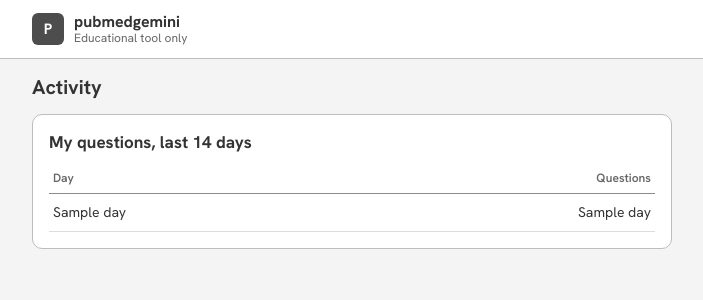
After one commit to manjunathhari/pubmedgemini, a FastAPI app: template src/pubmedgemini/templates/activity.html in a window 1280 px wide. The commit adds this page. Shown: the top 300 px of the page, without its empty margins (288-991 px from the left). Run offline with FastAPI, Linux system fonts and the light colour scheme; the template is opened without the code that fills it: most values are stand-ins (such as "Sample title", 1, 10 or a date in 2020); parts of the project's set-up code (start-up, migrations or seed data) failed here and were passed over; some libraries are stand-ins or nearby versions.

Commit message:
feat: Library and Activity pages, and the menu
Existing tests edited only where the list of questions moved from home to Library
(test_ask_page, test_logging) and for the new nav element (test_search_page).

Co-Authored-By: Claude Sonnet 5.5 <noreply@anthropic.com>
Claude-Session: https://claude.ai/code/session_013wyt4rjDYS9LRHFXjuBzGb

```diff
--- a/src/pubmedgemini/runs.py
+++ b/src/pubmedgemini/runs.py
@@ -20,7 +20,7 @@ import logging
 import uuid
 from collections.abc import Sequence
 from dataclasses import dataclass
-from datetime import datetime
+from datetime import date, datetime, timedelta, timezone
 from uuid import UUID
 
 import psycopg
@@ -36,6 +36,9 @@ from pubmedgemini.researcher.studylist import Validated
 log = logging.getLogger("pubmedgemini.runs")
 
 MAX_STEP_LINE = 160  # agent/mod.rs MAX_STEP_LINE
+
+# India has no daylight saving: a fixed +05:30 offset is Asia/Kolkata, with no tz database needed.
+IST = timezone(timedelta(hours=5, minutes=30))
 
 NO_EVIDENCE = "No relevant evidence found."
 STOPPED_NO_ANSWER = (
@@ -399,3 +402,26 @@ def list_runs(pool: ConnectionPool, user_id: int, limit: int = 20) -> list[RunRo
             (user_id, limit),
         ).fetchall()
     return [RunRow(i, q, t, s) for i, q, t, s in rows]
+
+
+def daily_question_counts(
+    pool: ConnectionPool, user_id: int, now: datetime, days: int = 14
+) -> list[tuple[date, int]]:
+    """How many questions the user asked on each of the last `days` India-time days, newest
+    first, ending on the India day of `now` (an aware time), zeros included. A question counts
+    on the India day its run row was created, whatever its status. The days are cut in Python
+    from the rows in the window, so the result does not depend on the session's time zone."""
+    today = now.astimezone(IST).date()
+    first = today - timedelta(days=days - 1)
+    start = datetime(first.year, first.month, first.day, tzinfo=IST)
+    end = datetime(today.year, today.month, today.day, tzinfo=IST) + timedelta(days=1)
+    with pool.connection() as conn:
+        rows = conn.execute(
+            "SELECT created_at FROM runs WHERE user_id = %s AND created_at >= %s "
+            "AND created_at < %s",
+            (user_id, start, end),
+        ).fetchall()
+    counts = {today - timedelta(days=i): 0 for i in range(days)}
+    for (created_at,) in rows:
+        counts[created_at.astimezone(IST).date()] += 1
+    return list(counts.items())
--- a/src/pubmedgemini/static/app.css
+++ b/src/pubmedgemini/static/app.css
@@ -53,6 +53,31 @@ body {
 .site-name { font-weight: 700; font-size: 16px; line-height: 1.2; }
 .site-note { font-size: 12px; color: #666666; line-height: 1.2; }
 
+/* menu: a row of equal items under the header, the current one bold and underlined */
+.site-header nav {
+  max-width: 42rem;
+  margin: 0 auto;
+  padding: 0 8px;
+  min-height: 44px; /* the links stretch to the row's height */
+  display: flex;
+}
+.site-header nav a {
+  flex: 1;
+  display: flex;
+  align-items: center;
+  justify-content: center;
+  color: #666666;
+  text-decoration: none;
+  font-weight: 500;
+  font-size: 14px;
+}
+.site-header nav a:hover { color: #333333; }
+.site-header nav a.current {
+  color: #333333;
+  font-weight: 700;
+  box-shadow: inset 0 -2px 0 #4D4D4D;
+}
+
 /* page */
 main {
   max-width: 42rem;
@@ -100,7 +125,22 @@ article { display: flex; flex-direction: column; gap: 8px; min-width: 0; }
 .muted { color: #666666; }
 .item p + p { margin-top: 0; }
 .item { border-top: 1px solid #DDDDDD; padding-top: 10px; }
-.card > h2 + .item { border-top: 0; padding-top: 0; }
+.card > h2 + .item, .card > .item:first-child { border-top: 0; padding-top: 0; }
+
+/* the Activity table; it scrolls inside its card if it is ever too wide */
+.table-scroll { overflow-x: auto; }
+table { width: 100%; border-collapse: collapse; font-size: 14px; }
+th {
+  text-align: left;
+  font-family: "Hanken Grotesk", system-ui, sans-serif;
+  font-size: 12px;
+  font-weight: 600;
+  color: #666666;
+  padding: 6px 4px;
+  border-bottom: 1px solid #8C8C8C;
+}
+td { padding: 8px 4px; border-bottom: 1px solid #DDDDDD; }
+th.num, td.num { text-align: right; }
 
 /* inputs */
 label { font-weight: 600; }
--- /dev/null
+++ b/src/pubmedgemini/templates/activity.html
@@ -0,0 +1,17 @@
+{% extends "base.html" %}
+{% block content %}
+<h1>Activity</h1>
+<section class="card">
+<h2>My questions, last 14 days</h2>
+<div class="table-scroll">
+<table>
+<thead><tr><th>Day</th><th class="num">Questions</th></tr></thead>
+<tbody>
+{% for day, n in days %}
+<tr><td>{{ day }}</td><td class="num">{{ n }}</td></tr>
+{% endfor %}
+</tbody>
+</table>
+</div>
+</section>
+{% endblock %}
--- a/src/pubmedgemini/templates/base.html
+++ b/src/pubmedgemini/templates/base.html
@@ -11,7 +11,15 @@
 <header class="site-header"><div class="site-header-inner">
 <div class="tile" aria-hidden="true">P</div>
 <div><div class="site-name">pubmedgemini</div><div class="site-note">Educational tool only</div></div>
-</div></header>
+</div>
+{% if nav %}
+<nav aria-label="Main">
+<a href="/"{% if nav == "ask" %} class="current" aria-current="page"{% endif %}>Ask</a>
+<a href="/library"{% if nav == "library" %} class="current" aria-current="page"{% endif %}>Library</a>
+<a href="/activity"{% if nav == "activity" %} class="current" aria-current="page"{% endif %}>Activity</a>
+</nav>
+{% endif %}
+</header>
 <main>
 {% block content %}{% endblock %}
 </main>
--- a/src/pubmedgemini/web.py
+++ b/src/pubmedgemini/web.py
@@ -3,6 +3,7 @@ import re
 import uuid
 from collections.abc import Mapping
 from dataclasses import dataclass
+from datetime import UTC, date, datetime
 from pathlib import Path
 from typing import Annotated
 from urllib.parse import urlsplit
@@ -22,6 +23,7 @@ from pubmedgemini.runs import (
     RunView,
     SelectedView,
     create_run,
+    daily_question_counts,
     end_message,
     finish_run,
     get_run,
@@ -79,6 +81,8 @@ KIND_MESSAGES = {
 STATUS_WORDS = {"queued": "Waiting", "running": "Running", "done": "Done", "partial": "Partial",
                 "failed": "Failed", "stopped": "Stopped"}
 LISTED_QUESTION_CHARS = 120
+LIBRARY_LIMIT = 50
+ACTIVITY_DAYS = 14
 # A run id in a URL: the canonical lower-case form only, so one run has one address.
 RUN_ID = re.compile(r"[0-9a-f]{8}-[0-9a-f]{4}-[0-9a-f]{4}-[0-9a-f]{4}-[0-9a-f]{12}")
 
@@ -167,16 +171,12 @@ def _home(request: Request, user: User, status_code: int = 200, *, question: str
     state = request.app.state
     settings = state.settings
     enabled = state.gemini_caller is not None
-    context = {"email": user.email, "ask_enabled": enabled, "question": question,
+    context = {"email": user.email, "nav": "ask", "ask_enabled": enabled, "question": question,
                "ask_message": ask_message, "ask_found": ask_found, "ask_link": ask_link}
     if enabled:
         left = runs_left(state.pool, settings.gemini_model, settings.gemini_rpd)
         context["runs_left"] = left
         context["reset_time"] = reset_time_ist(state.pool) if left < 1 else None
-    context["runs"] = [
-        ListedRun(r.id, _shorten(r.question), r.created_ist, STATUS_WORDS.get(r.status, r.status))
-        for r in list_runs(state.pool, user.id)
-    ]
     return templates.TemplateResponse(request, "home.html", context, status_code=status_code)
 
 
@@ -189,6 +189,30 @@ def _shorten(question: str) -> str:
 @router.get("/", response_class=HTMLResponse, dependencies=[Depends(require_ready)])
 def home(request: Request, user: Annotated[User, Depends(current_user)]):
     return _home(request, user)
+
+
+@router.get("/library", response_class=HTMLResponse, dependencies=[Depends(require_ready)])
+def library(request: Request, user: Annotated[User, Depends(current_user)]):
+    """The signed-in user's own questions, newest first (up to LIBRARY_LIMIT)."""
+    runs = [
+        ListedRun(r.id, _shorten(r.question), r.created_ist, STATUS_WORDS.get(r.status, r.status))
+        for r in list_runs(request.app.state.pool, user.id, LIBRARY_LIMIT)
+    ]
+    return templates.TemplateResponse(request, "library.html", {"nav": "library", "runs": runs})
+
+
+def _day_label(d: date) -> str:
+    """"Wed 11 Nov": the day number without a leading zero."""
+    return f"{d:%a} {d.day} {d:%b}"
+
+
+@router.get("/activity", response_class=HTMLResponse, dependencies=[Depends(require_ready)])
+def activity(request: Request, user: Annotated[User, Depends(current_user)]):
+    """The signed-in user's questions per India-time day, the last ACTIVITY_DAYS days."""
+    counts = daily_question_counts(request.app.state.pool, user.id, datetime.now(UTC),
+                                   ACTIVITY_DAYS)
+    days = [(_day_label(d), n) for d, n in counts]
+    return templates.TemplateResponse(request, "activity.html", {"nav": "activity", "days": days})
 
 
 def drop_trailing_question_marks(text: str) -> str:
@@ -263,7 +287,7 @@ def search(
 ):
     """The text arrives in the POST body only; the results come back in this response."""
     text = drop_trailing_question_marks(q).strip()
-    context = {"email": user.email, "query": text}
+    context = {"email": user.email, "nav": "ask", "query": text}
     try:
         result = run_page_search(request.app.state.lit, text)
     except QueryRejected as exc:
@@ -405,6 +429,7 @@ def run_page(request: Request, run_id: str, user: Annotated[User, Depends(curren
         return _message(request, RUN_NOT_FOUND, 404)
     active = v.status in ("queued", "running")
     context = {
+        "nav": "library",
         "run": v,
         "active": active,
         "question_paragraphs": [x.strip() for x in v.question.split("\n") if x.strip()],
```
Also changed, not shown: src/pubmedgemini/templates/home.html (+0 -8 lines), src/pubmedgemini/templates/library.html (added, +11 -0 lines), tests/test_ask_page.py (+7 -7 lines), tests/test_logging.py (+3 -3 lines), tests/test_search_page.py (+3 -2 lines).
